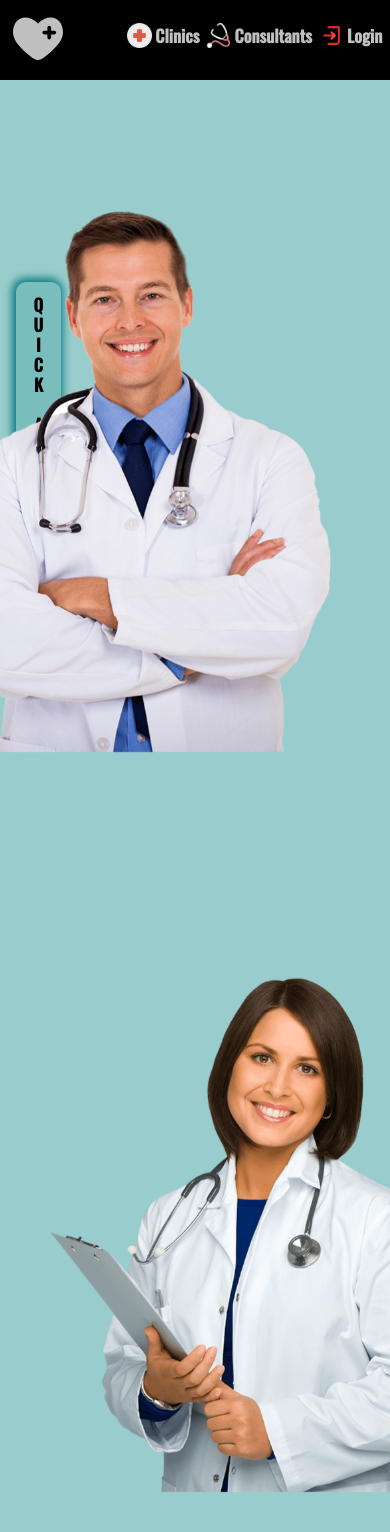
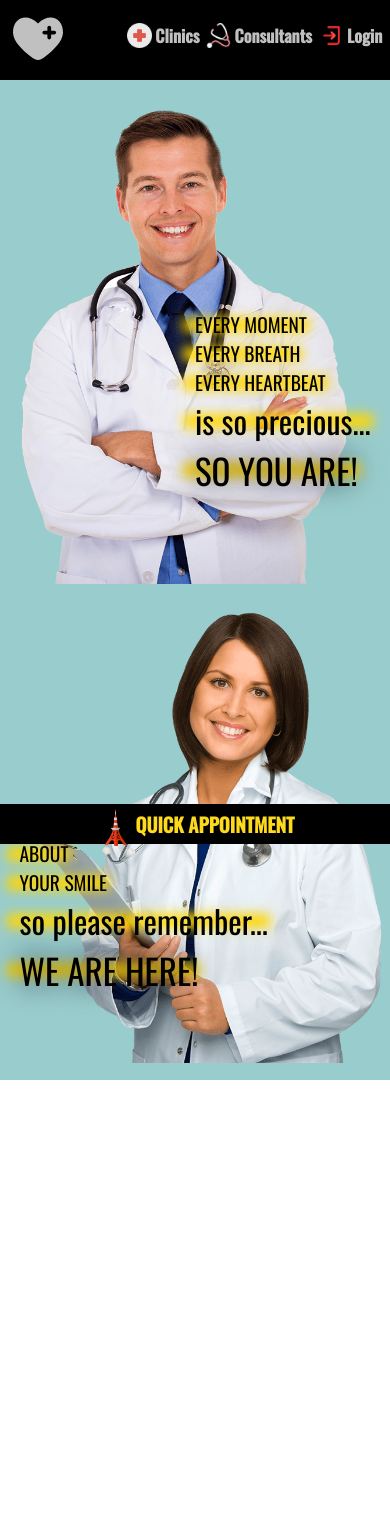
Before and after one commit to codeyourwaytofreedom/universal_health, a Next.js app: page / in a window 390 px wide. Shown: the top 1532 px of the page. After the commit the page ends 1080 px from the top, so only its background shows below. Built offline with nearby package versions, Linux system fonts and the light colour scheme; grey boxes are pictures that could not be loaded.

Commit message:
Homepage responsive almost done.
Middleware updated.

Keep going.

Remember why you started.

```diff
--- a/pages/index.tsx
+++ b/pages/index.tsx
@@ -1,4 +1,3 @@
-import Head from 'next/head'
 import Image from 'next/image'
 import { Inter } from '@next/font/google'
 import Wrapper from '../Components/Wrapper'
@@ -13,25 +12,25 @@ export default function Home() {
     <>
       <Wrapper title={null} login={true}>
         <div className={h.homie}>
+          <div id={h.quick} onClick={()=>router.push("/appointment")}> <span>&#128508;</span> QUICK APPOINTMENT</div>
           <div className={h.homie_motto}>
-              <div id={h.quick} onClick={()=>router.push("/appointment")}>QUICK APPOINTMENT</div>
-              <div>
-                <h1>EVERY MOMENT</h1>
-                <h1>EVERY BREATH</h1>
-                <h1>EVERY HEARTBEAT</h1>
-                <h1>is so precious...</h1>
-                <h1>SO YOU ARE!</h1>
+              <div id={h.hs}>
+                <h1>EVERY MOMENT<span></span> </h1>
+                <h1>EVERY BREATH <span></span> </h1>
+                <h1>EVERY HEARTBEAT <span></span> </h1>
+                <h1>is so precious... <span></span> </h1>
+                <h1>SO YOU ARE! <span></span></h1>
               </div>
               <Image width={600} height={600} alt={"medical"} src={"/dr.png"} priority/>
           </div>
           <div className={h.homie_motto} id={h.left}>
               <Image width={600} height={600} alt={"medical"} src={"/dr1.png"} priority/>
-              <div>
-                <h1>WE CARE</h1>
-                <h1>ABOUT</h1>
-                <h1>YOUR SMILE</h1>
-                <h1>so please remember...</h1>
-                <h1>WE ARE HERE!</h1>
+              <div id={h.hs}>
+                <h1>WE CARE <span></span> </h1>
+                <h1>ABOUT <span></span> </h1>
+                <h1>YOUR SMILE <span></span> </h1>
+                <h1>so please remember... <span></span> </h1>
+                <h1>WE ARE HERE! <span></span></h1>
               </div>
           </div>
 
--- a/styles/Homie.module.css
+++ b/styles/Homie.module.css
@@ -5,19 +5,13 @@
   font-family: "Oswald", sans-serif;
   padding-top: 80px;
 }
-.homie_motto {
-  position: relative;
-  z-index: 2;
+.homie #quick {
+  position: fixed;
   display: flex;
-  justify-content: flex-end;
-  align-items: center;
-  padding-right: 10vw;
-  height: calc(100vh - 80px);
-  max-height: 800px;
-}
-.homie_motto #quick {
-  position: fixed;
+  justify-content: center;
+  height: 380px;
   left: 4vw;
+  top: calc(50vh - 200px);
   -ms-writing-mode: tb-lr;
       writing-mode: vertical-lr;
   text-orientation: upright;
@@ -31,13 +25,27 @@
           animation: attention 1.5s infinite;
   font-weight: 600;
   cursor: pointer;
+  z-index: 99999 !important;
 }
-.homie_motto #quick:hover {
+.homie #quick span {
+  display: none;
+}
+.homie #quick:hover {
   -webkit-animation: none;
           animation: none;
   color: whitesmoke;
   box-shadow: -1px -1px 7px 2px whitesmoke;
   text-shadow: 1px 1px 3px black;
+}
+.homie_motto {
+  position: relative;
+  z-index: 2;
+  display: flex;
+  justify-content: flex-end;
+  align-items: center;
+  padding-right: 10vw;
+  height: calc(100vh - 80px);
+  max-height: 800px;
 }
 .homie_motto img {
   width: 30vw;
@@ -86,6 +94,122 @@
   text-shadow: -2px -2px 30px rgb(22, 28, 63);
 }
 
+@media (max-width: 991.98px) {
+  .homie {
+    height: auto;
+  }
+  .homie #quick {
+    font-size: 15px;
+    top: unset;
+    bottom: 0;
+    left: 0;
+    right: 0;
+    height: 40px;
+    -ms-writing-mode: lr-tb;
+        writing-mode: horizontal-tb;
+    letter-spacing: normal;
+    -webkit-animation: attention2 1s infinite;
+            animation: attention2 1s infinite;
+    align-items: center;
+    border-radius: 0;
+    box-shadow: none;
+    background-color: black;
+    color: whitesmoke;
+  }
+  .homie #quick span {
+    display: block;
+    font-size: xx-large;
+  }
+  .homie #quick:hover {
+    box-shadow: none;
+  }
+  .homie_motto {
+    padding-right: 0;
+    align-items: center;
+    max-height: 550px;
+    justify-content: center;
+  }
+  .homie #left {
+    padding: 0;
+    max-height: 800px;
+    justify-content: center;
+  }
+  .homie #left h1:nth-child(5) {
+    text-shadow: -2px -2px 30px rgb(22, 28, 63);
+  }
+}
+@media (max-width: 767.98px) {
+  .homie_motto {
+    -moz-column-gap: 0;
+         column-gap: 0;
+    max-height: 500px;
+  }
+  .homie_motto img {
+    min-width: 320px;
+  }
+  .homie_motto h1 {
+    opacity: 0;
+    -webkit-animation: text_intro 0.6s forwards;
+            animation: text_intro 0.6s forwards;
+    font-size: 30px;
+  }
+  .homie_motto h1:nth-child(5) {
+    -webkit-animation: text_pop2 0.6s forwards !important;
+            animation: text_pop2 0.6s forwards !important;
+    -webkit-animation-delay: 2.5s !important;
+            animation-delay: 2.5s !important;
+  }
+  .homie #left {
+    max-height: 500px;
+  }
+  .homie #left h1:nth-child(5) {
+    text-shadow: -2px -2px 30px rgb(22, 28, 63);
+  }
+}
+@media (max-width: 575.98px) {
+  .homie h1 {
+    position: relative;
+    width: -webkit-fit-content;
+    width: -moz-fit-content;
+    width: fit-content;
+  }
+  .homie h1 span {
+    position: absolute;
+    left: -5px;
+    top: 50%;
+    width: 100%;
+    box-shadow: 0px 0px 12px 7px gold;
+    z-index: -1;
+  }
+  .homie_motto {
+    justify-content: flex-start;
+  }
+  .homie_motto img {
+    min-width: unset;
+    width: 90vw;
+    max-width: 350px;
+  }
+  .homie_motto #hs {
+    position: absolute;
+    z-index: 999;
+    right: 3vw;
+    top: 230px;
+  }
+  .homie_motto h1 {
+    font-size: 5vw;
+  }
+  .homie #left {
+    justify-content: flex-end;
+  }
+  .homie #left h1:nth-child(5) {
+    text-shadow: -2px -2px 30px rgb(22, 28, 63);
+  }
+  .homie #left #hs {
+    position: absolute;
+    z-index: 999;
+    left: 3vw;
+  }
+}
 @-webkit-keyframes text_intro {
   from {
     top: -30px;
@@ -96,7 +220,6 @@
     opacity: 1;
   }
 }
-
 @keyframes text_intro {
   from {
     top: -30px;
@@ -127,6 +250,26 @@
     font-size: 65px;
   }
 }
+@-webkit-keyframes text_pop2 {
+  from {
+    opacity: 0;
+    font-size: 25px;
+  }
+  to {
+    opacity: 1;
+    font-size: 35px;
+  }
+}
+@keyframes text_pop2 {
+  from {
+    opacity: 0;
+    font-size: 25px;
+  }
+  to {
+    opacity: 1;
+    font-size: 35px;
+  }
+}
 @-webkit-keyframes attention {
   0% {
     box-shadow: -1px -1px 7px 2px #008080;
@@ -148,4 +291,24 @@
   100% {
     box-shadow: -1px -1px 7px 2px #008080;
   }
+}
+@-webkit-keyframes attention2 {
+  from {
+    color: whitesmoke;
+    font-size: 15px;
+  }
+  to {
+    color: gold;
+    font-size: 20px;
+  }
+}
+@keyframes attention2 {
+  from {
+    color: whitesmoke;
+    font-size: 15px;
+  }
+  to {
+    color: gold;
+    font-size: 20px;
+  }
 }/*# sourceMappingURL=Homie.module.css.map */
--- a/styles/Homie.module.scss
+++ b/styles/Homie.module.scss
@@ -4,18 +4,13 @@
     padding: 0 2vw;
     font-family: 'Oswald', sans-serif;
     padding-top: 80px;
-    &_motto{
-        position: relative;
-        z-index: 2;
-        display: flex;
-        justify-content: flex-end;
-        align-items: center;
-        padding-right: 10vw;
-        height: calc(100vh - 80px);
-        max-height: 800px;
     #quick{
         position: fixed;
+        display: flex;
+        justify-content: center;
+        height: 380px;
         left: 4vw;
+        top:calc(50vh - 200px);
         writing-mode: vertical-lr;
         text-orientation: upright;
         letter-spacing: -5px;
@@ -27,6 +22,11 @@
         animation: attention 1.5s infinite;
         font-weight: 600;
         cursor: pointer;
+        z-index: 99999 !important;
+        span{
+            display: none;
+        }
+
         &:hover{
             animation: none;
             color: whitesmoke;
@@ -35,6 +35,15 @@
 
         }
     }
+    &_motto{
+        position: relative;
+        z-index: 2;
+        display: flex;
+        justify-content: flex-end;
+        align-items: center;
+        padding-right: 10vw;
+        height: calc(100vh - 80px);
+        max-height: 800px;
         img{
             width: 30vw;
             height: auto;
@@ -79,9 +88,138 @@
 }
 
 
+//RESPONSIVE
+@media (max-width: 991.98px) {
+    .homie{
+        height: auto;
+        //background-color: rgba($color: blue, $alpha: 0.4);
+        #quick{
+            font-size: 15px;
+            top:unset;
+            bottom: 0;
+            left: 0;
+            right: 0;
+            height: 40px;
+            writing-mode: horizontal-tb;
+            letter-spacing: normal;
+            animation: attention2 1s infinite;
+            align-items: center;
+            border-radius: 0;
+            box-shadow: none;
+            background-color: black;
+            color: whitesmoke;
+            span{
+                display: block;
+                font-size: xx-large;
+            }
+            &:hover{
+                box-shadow: none;
+            }
+        }
+        &_motto{
+            padding-right: 0;
+            align-items: center;
+            //column-gap: 3vw;
+            max-height: 550px;
+            justify-content: center;
+        }
+        #left{
+            padding: 0;
+            max-height: 800px;
+            justify-content: center;
+            h1{
+                &:nth-child(5) {
+                    text-shadow: -2px -2px 30px rgb(22,28,63);
+                }
+            }
+        }
+
+    }
+ }
+
+@media (max-width: 767.98px) {
+    .homie{
+        //background-color: rgba($color: red, $alpha: 0.4);
+        &_motto{
+            column-gap: 0;
+            max-height: 500px;
+            img{
+                min-width: 320px;
+            }
+            h1 {
+                opacity: 0;
+                animation: text_intro 0.6s forwards;
+                font-size: 30px;
+                &:nth-child(5) {
+                    animation: text_pop2 0.6s forwards !important;
+                    animation-delay: 2.5s !important;
+                }
+            }
+        }
+        #left{
+            max-height: 500px;
+            h1{
+                &:nth-child(5) {
+                    text-shadow: -2px -2px 30px rgb(22,28,63);
+                }
+            }
+        }
+    }
+ }
 
 
+@media (max-width: 575.98px) {
+    .homie{
+        //background-color: rgba($color: green, $alpha: 0.4);
+        h1{
+            //color: #9e2699;
+            position: relative;
+            width: fit-content;
+            span{
+                position: absolute;
+                left: -5px;
+                top: 50%;
+                width: 100%;
+                box-shadow: 0px 0px 12px 7px gold;
+                z-index: -1;
+            }
+        }
+        &_motto{
+            justify-content: flex-start;
+            img{
+                min-width: unset;
+                width: 90vw;
+                max-width: 350px;
+            }
+            #hs{
+                position: absolute;
+                z-index: 999;
+                right: 3vw;
+                top:230px;
 
+            }
+            h1 {
+                font-size: 5vw;
+            }
+        }
+        #left{
+            justify-content: flex-end;
+            h1{
+                &:nth-child(5) {
+                    text-shadow: -2px -2px 30px rgb(22,28,63);
+                }
+            }
+            #hs{
+                position: absolute;
+                z-index: 999;
+                left: 3vw;
+            }
+        }
+    }
+ }
+
+
+//ANIMATIONS
 @keyframes text_intro {
     from{
         top: -30px;
@@ -104,8 +242,30 @@
     }
 }
 
+@keyframes text_pop2 {
+    from{
+        opacity: 0;
+        font-size: 25px;
+    }
+    to{
+        opacity: 1;
+        font-size: 35px;
+    }
+}
+
 @keyframes attention {
     0%{            box-shadow: -1px -1px 7px 2px #008080;   }
     50%{            box-shadow: -1px -1px 25px 7px rgb(22,28,63);  }
     100%{            box-shadow: -1px -1px 7px 2px #008080;   }
 }
+
+@keyframes attention2  {
+    from{
+        color:whitesmoke;
+        font-size: 15px;
+    }
+    to{
+        color: gold;
+        font-size: 20px;
+    }
+}
```
Also changed, not shown: Components/Homie.tsx (deleted, +0 -8 lines), middleware.ts (+14 -8 lines), 1 other file (tests, documents, lock files or other folders). Lines whose indentation alone changed are shown as unchanged.
